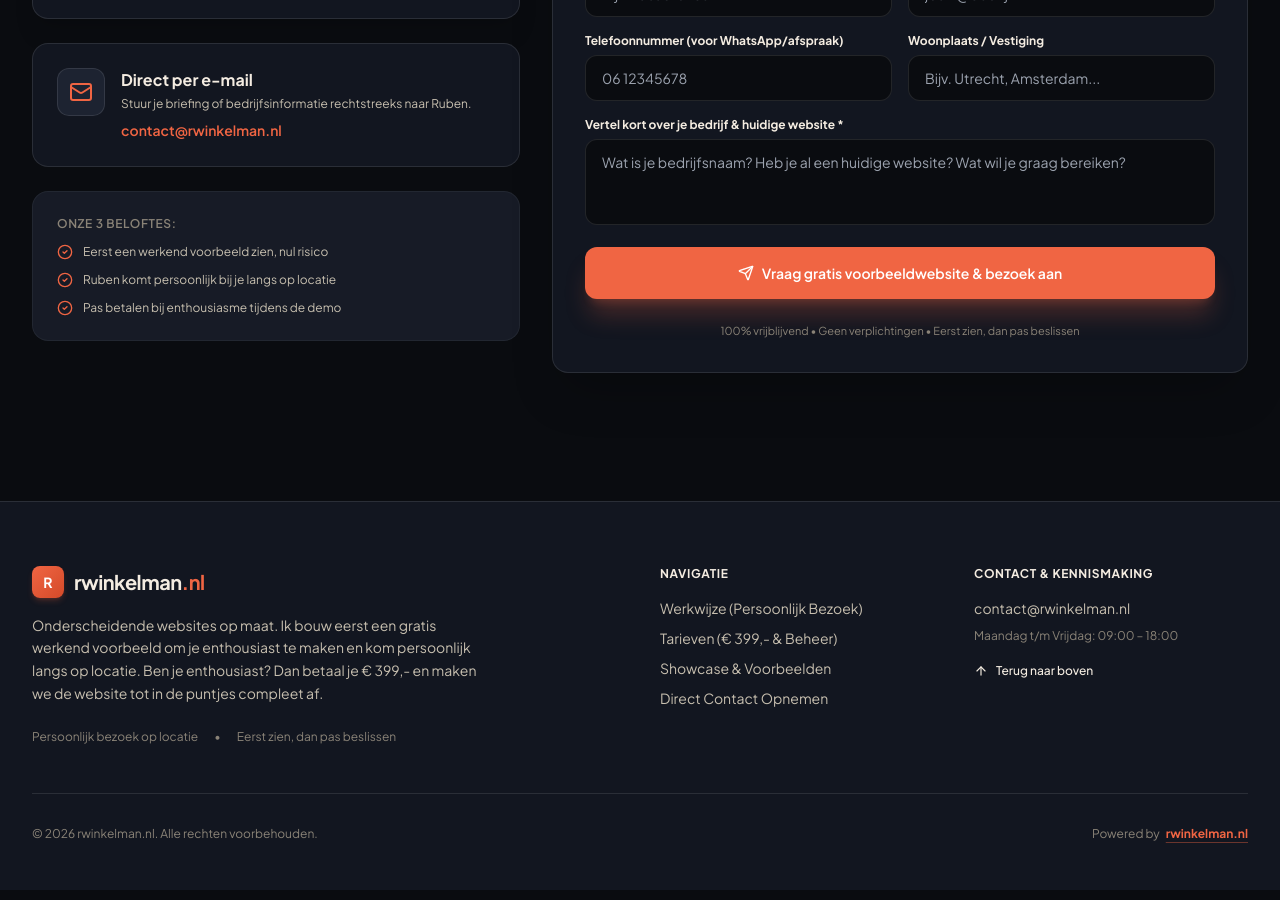
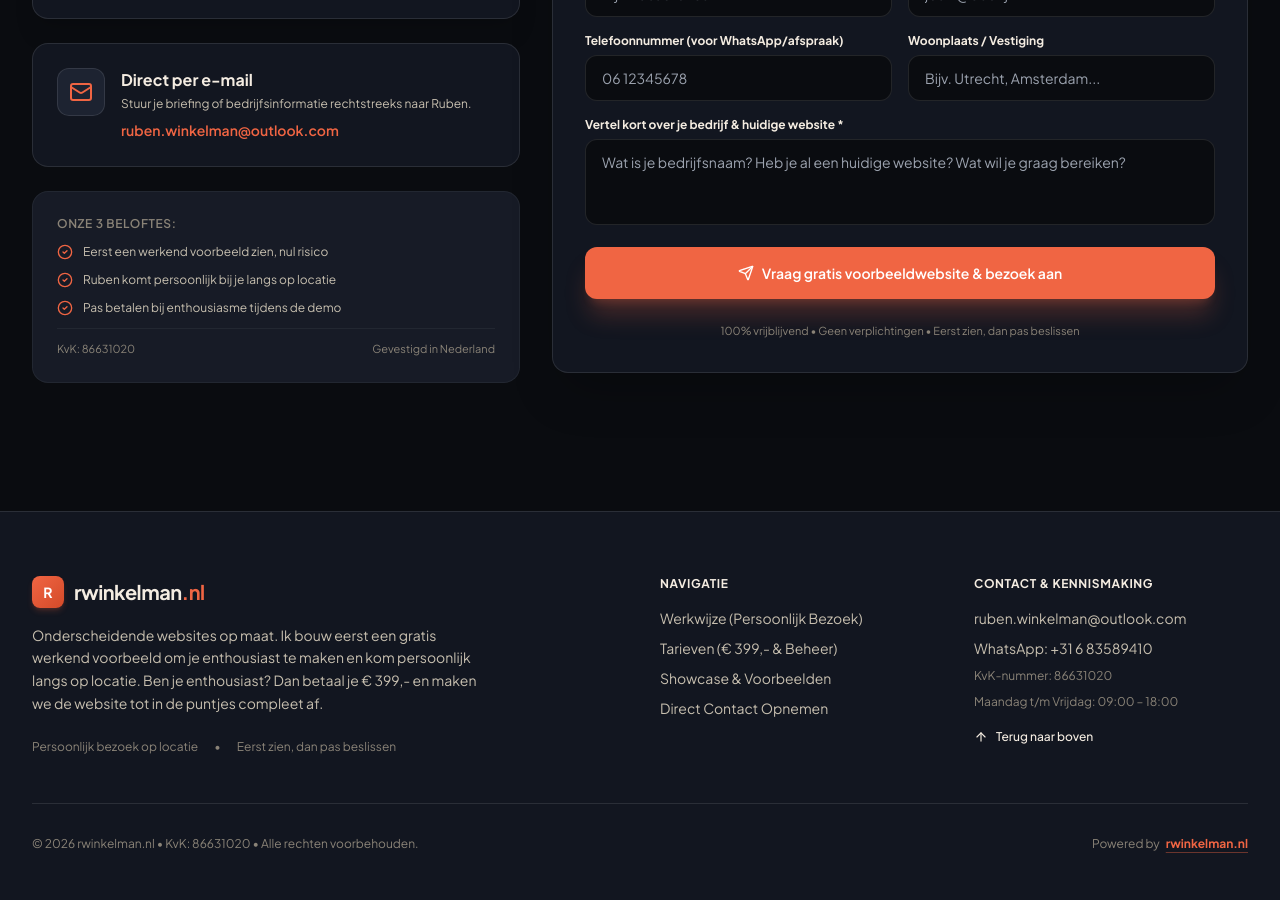
Before and after one commit to rubenwinkelman/rwinkelman, a React (Vite) app: page / in a window 1280 px wide. Shown: the part 7720-8620 px from the top of the page. Built offline with nearby package versions, Linux system fonts and the light colour scheme.

Commit message:
feat: add real WhatsApp number, KvK 86631020, and official email address

```diff
--- a/src/components/ContactSection.jsx
+++ b/src/components/ContactSection.jsx
@@ -86,7 +86,7 @@ export default function ContactSection() {
 
             {/* Quick WhatsApp Action */}
             <a
-              href={`https://wa.me/31612345678?text=${whatsappMessage}`}
+              href={`https://wa.me/31683589410?text=${whatsappMessage}`}
               target="_blank"
               rel="noopener noreferrer"
               className="p-6 rounded-2xl bg-brand-surface border border-white/10 hover:border-emerald-500/40 flex items-start gap-4 transition-all duration-300 group block shadow-xl"
@@ -102,8 +102,8 @@ export default function ContactSection() {
                 <p className="text-xs text-brand-sandMuted mt-1 leading-relaxed">
                   Stuur direct een appje om een afspraak of demo op locatie in te plannen.
                 </p>
-                <span className="text-xs font-semibold text-emerald-400 mt-3 inline-block">
-                  Stuur WhatsApp bericht &rarr;
+                <span className="text-xs font-semibold text-emerald-400 mt-3 inline-flex items-center gap-1.5">
+                  <span>Chat via +31 6 83589410 &rarr;</span>
                 </span>
               </div>
             </a>
@@ -119,10 +119,10 @@ export default function ContactSection() {
                   Stuur je briefing of bedrijfsinformatie rechtstreeks naar Ruben.
                 </p>
                 <a
-                  href="mailto:contact@rwinkelman.nl"
+                  href="mailto:ruben.winkelman@outlook.com"
                   className="text-sm font-semibold text-brand-accent hover:underline mt-2 inline-block"
                 >
-                  contact@rwinkelman.nl
+                  ruben.winkelman@outlook.com
                 </a>
               </div>
             </div>
@@ -143,6 +143,10 @@ export default function ContactSection() {
               <div className="flex items-center gap-2.5 text-xs text-brand-sandMuted">
                 <CheckCircle2 className="w-4 h-4 text-brand-accent flex-shrink-0" />
                 <span>Pas betalen bij enthousiasme tijdens de demo</span>
+              </div>
+              <div className="pt-3 border-t border-white/5 text-[11px] text-brand-sandDim flex items-center justify-between">
+                <span>KvK: 86631020</span>
+                <span>Gevestigd in Nederland</span>
               </div>
             </div>
 
--- a/src/components/Footer.jsx
+++ b/src/components/Footer.jsx
@@ -71,12 +71,27 @@ export default function Footer() {
             </h4>
             <ul className="space-y-2.5 text-sm text-brand-sandMuted">
               <li>
-                <a href="mailto:contact@rwinkelman.nl" className="hover:text-brand-accent transition-colors">
-                  contact@rwinkelman.nl
+                <a href="mailto:ruben.winkelman@outlook.com" className="hover:text-brand-accent transition-colors">
+                  ruben.winkelman@outlook.com
                 </a>
               </li>
               <li>
-                <span className="text-xs text-brand-sandDim block mt-2">
+                <a
+                  href="https://wa.me/31683589410"
+                  target="_blank"
+                  rel="noopener noreferrer"
+                  className="hover:text-emerald-400 transition-colors"
+                >
+                  WhatsApp: +31 6 83589410
+                </a>
+              </li>
+              <li>
+                <span className="text-xs text-brand-sandDim block mt-1">
+                  KvK-nummer: 86631020
+                </span>
+              </li>
+              <li>
+                <span className="text-xs text-brand-sandDim block">
                   Maandag t/m Vrijdag: 09:00 &ndash; 18:00
                 </span>
               </li>
@@ -97,7 +112,7 @@ export default function Footer() {
         {/* Bottom Bar with Required "powered by rwinkelman.nl" Directive */}
         <div className="pt-8 flex flex-col sm:flex-row items-center justify-between gap-4 text-xs text-brand-sandDim">
           <div>
-            &copy; {new Date().getFullYear()} rwinkelman.nl. Alle rechten voorbehouden.
+            &copy; {new Date().getFullYear()} rwinkelman.nl &bull; KvK: 86631020 &bull; Alle rechten voorbehouden.
           </div>
 
           {/* Mandatory rule implementation: Powered by rwinkelman.nl with bold highlighted clickable link */}
```
